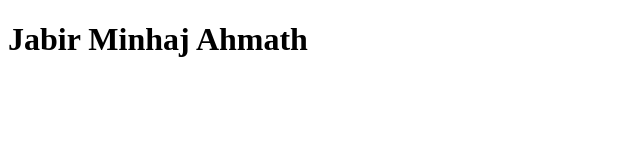
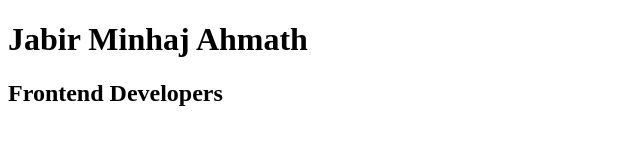
Before and after one commit to minhajahd/mydata, a plain HTML site: page index.html in a window 1280 px wide. Shown: the whole page, without its empty margins (0-640 px from the left). Drawn offline with Linux system fonts and the light colour scheme.

Commit message:
feat: Nea sub heading added

```diff
--- a/index.html
+++ b/index.html
@@ -9,6 +9,7 @@
 <body>
 
     <h1>Jabir Minhaj Ahmath</h1>
+    <h2>Frontend Developers</h2>
 
 </body>
 </html>
```
